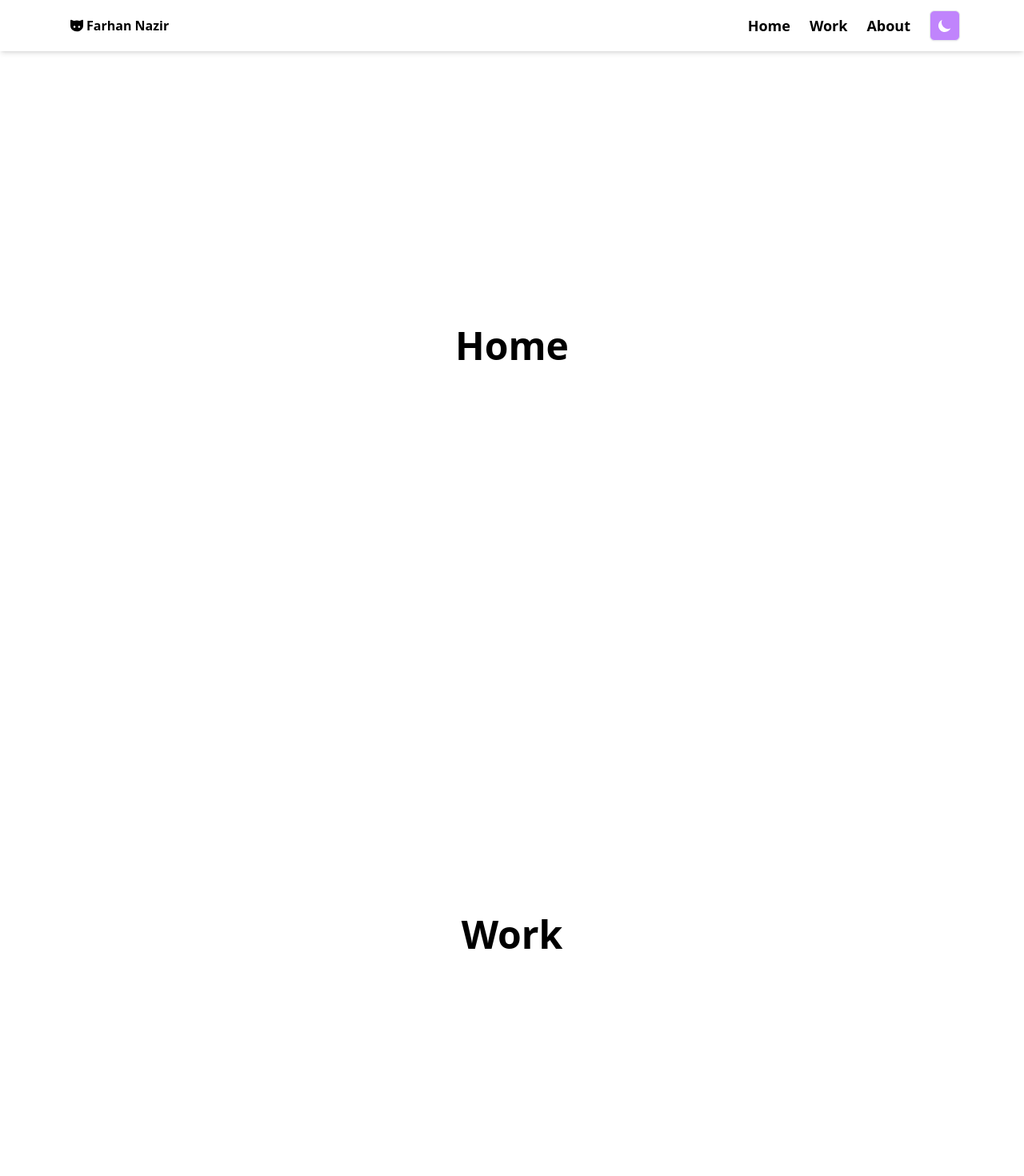
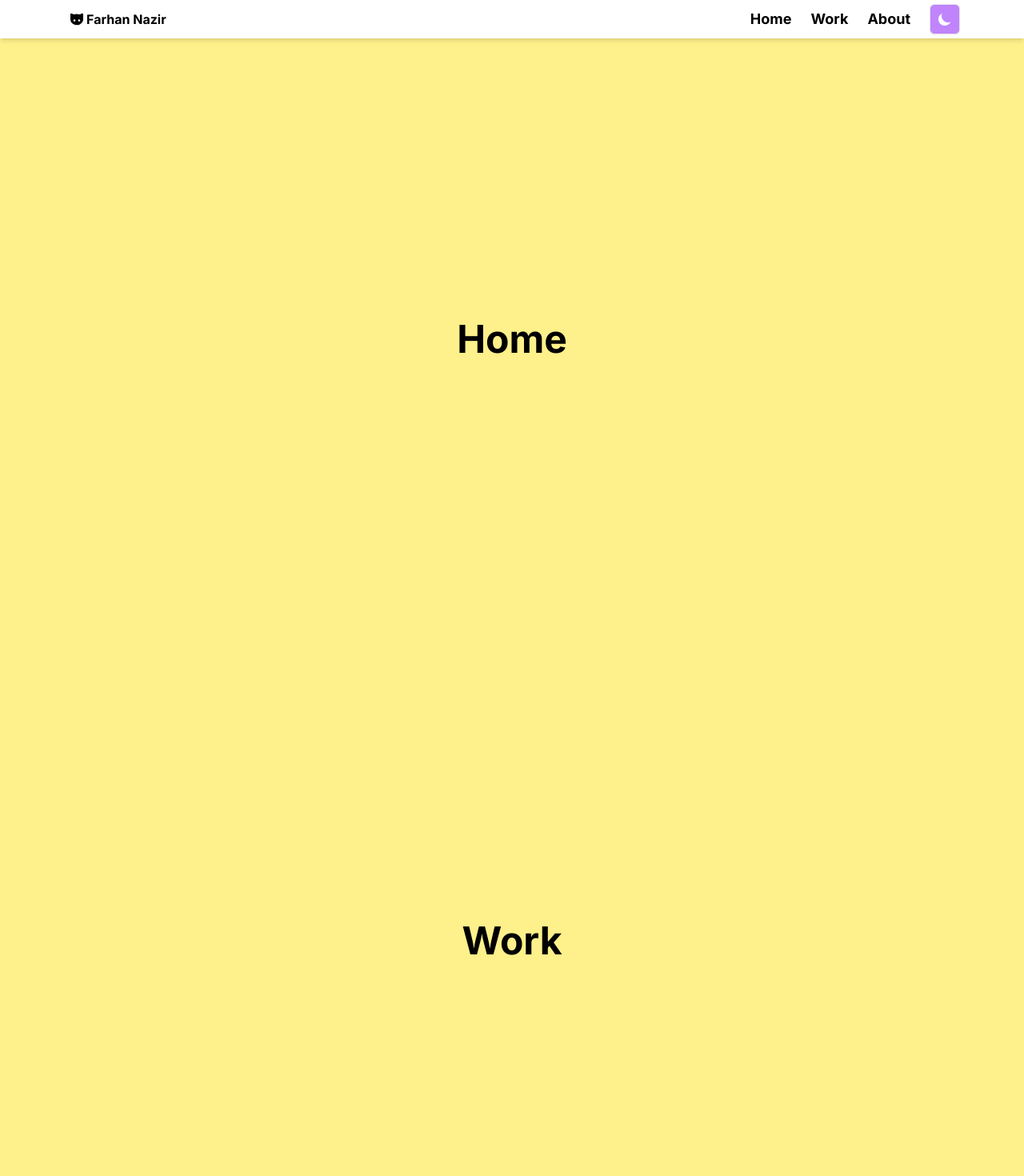
Before and after one commit to FarhanNazir/portfolio-website, a React (Vite) app: page / in a window 1280 px wide. Shown: the top 1470 px of the page at 80% size. Built offline with nearby package versions, Linux system fonts and the light colour scheme.

Commit message:
change header size

```diff
--- a/index.html
+++ b/index.html
@@ -4,6 +4,12 @@
     <meta charset="UTF-8" />
     <meta name="viewport" content="width=device-width, initial-scale=1.0" />
     <link rel="icon" href="/src/favicon.svg" />
+    <link rel="preconnect" href="https://fonts.googleapis.com" />
+    <link rel="preconnect" href="https://fonts.gstatic.com" crossorigin />
+    <link
+      href="https://fonts.googleapis.com/css2?family=Inter:wght@400;600;700&display=swap"
+      rel="stylesheet"
+    />
 
     <title>Farhan Nazir</title>
   </head>
--- a/src/App.jsx
+++ b/src/App.jsx
@@ -2,23 +2,23 @@ import Header from "./component/Header";
 
 function App() {
   return (
-    <div>
+    <div className="font-inter">
       <Header />
-      <div className=" transition-colors duration-700 dark:bg-cyan-700 ">
+      <div className=" transition-colors duration-700 dark:bg-purple-400 bg-yellow-200 ">
         <section
-          className="min-h-[calc(100vh-64px)]  font-bold flex items-center justify-center"
+          className="min-h-[calc(100vh-48px)]  font-bold flex items-center justify-center"
           id="home"
         >
           <h1 className="text-5xl">Home</h1>
         </section>
         <section
-          className="min-h-[calc(100vh-64px)]  font-bold flex items-center justify-center"
+          className="min-h-[calc(100vh-48px)]  font-bold flex items-center justify-center"
           id="work"
         >
           <h1 className="text-5xl">Work</h1>
         </section>
         <section
-          className="min-h-[calc(100vh-64px)]   font-bold flex items-center justify-center"
+          className="min-h-[calc(100vh-48px)]   font-bold flex items-center justify-center"
           id="about"
         >
           <h1 className="text-5xl">About</h1>
--- a/src/component/Header.jsx
+++ b/src/component/Header.jsx
@@ -16,13 +16,13 @@ const Header = () => {
 
     window.scrollTo({
       left: 0,
-      top: location - 64,
+      top: location - 48,
     });
   };
 
   return (
-    <nav className=" mx-auto px-2 md:px-20 dark:text-white shadow-md sticky top-0 bg-white transition-colors duration-700 dark:bg-gray-900 ">
-      <div className="flex items-center justify-between h-16">
+    <nav className=" mx-auto px-2 md:px-20 dark:text-white shadow-md sticky top-0 bg-white transition-colors duration-700 dark:bg-gray-800 ">
+      <div className="flex items-center justify-between h-12">
         <div className="font-bold text-base flex items-center  gap-1 m-2">
           <svg
             xmlns="http://www.w3.org/2000/svg"
--- a/tailwind.config.js
+++ b/tailwind.config.js
@@ -3,7 +3,11 @@ module.exports = {
   content: ["./src/**/*.{js,jsx,ts,tsx,html}", "./index.html"],
   darkMode: "class",
   theme: {
-    extend: {},
+    extend: {
+      fontFamily: {
+        inter: "'Inter', sans-serif",
+      },
+    },
   },
   plugins: [],
 };
```
